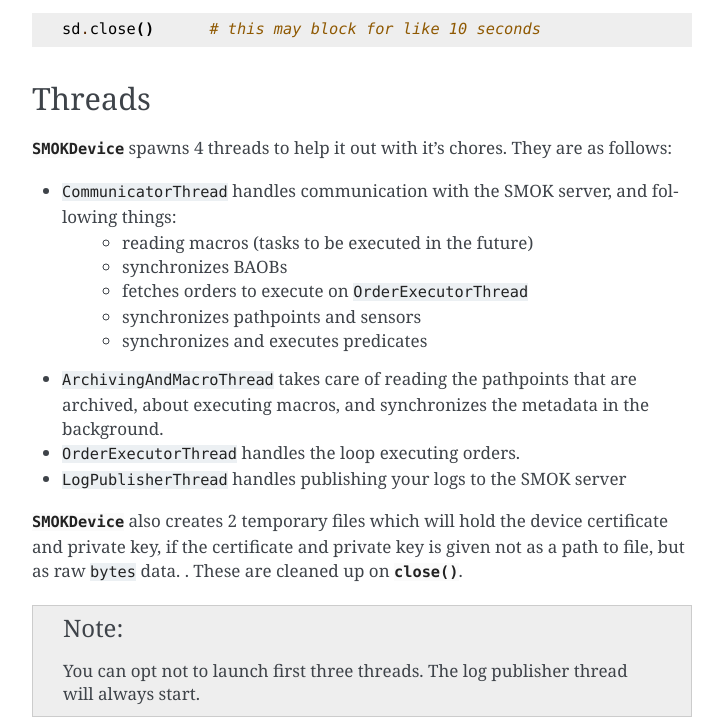
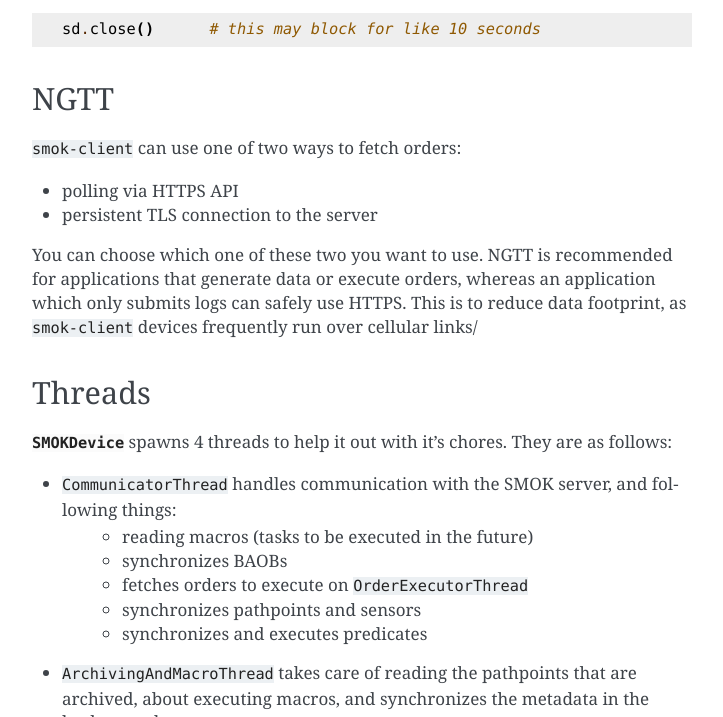
Before and after one commit to smok-serwis/smok-client, a Sphinx documentation site: the page built from docs/how-to-start.rst, in a window 1280 px wide and 900 px high, scrolled down 2722 px, cut to the strip 183-900 px from the top of the window. Shown: the whole strip, without its empty margins (388-1111 px from the left). Built offline with Sphinx 7.4.7, drawn with Linux system fonts in a browser that asks for light colours.

Commit message:
add NGTT

```diff
--- a/docs/changelog.rst
+++ b/docs/changelog.rst
@@ -1,10 +1,10 @@
 Changelog
 =========
 
-v0.14.8
-~~~~~~~
+v0.15
+~~~~~
 
-* added support for the NGTT protocol
+* added support for the NGTT protocol to this package
 * fixed the bug with loading certificates
 
 v0.14.7
--- a/docs/how-to-start.rst
+++ b/docs/how-to-start.rst
@@ -131,6 +131,19 @@
 
     sd.close()      # this may block for like 10 seconds
 
+NGTT
+----
+
+:code:`smok-client` can use one of two ways to fetch orders:
+
+* polling via HTTPS API
+* persistent TLS connection to the server
+
+You can choose which one of these two you want to use. NGTT is recommended for applications
+that generate data or execute orders, whereas an application which only submits logs can safely
+use HTTPS. This is to reduce data footprint, as :code:`smok-client` devices frequently run over
+cellular links/
+
 Threads
 -------
 
--- a/setup.cfg
+++ b/setup.cfg
@@ -35,7 +35,3 @@
 
 [bdist_wheel]
 universal = 1
-
-
-[options.extras_require]
-ngtt = ngtt
--- a/setup.py
+++ b/setup.py
@@ -4,7 +4,7 @@
 
 
 setup(version=__version__,
-      packages=find_packages(include=['smok', 'smok.*']),
+      packages=find_packages(include=['smok', 'smok.*', 'ngtt', 'ngtt.*']),
       package_data={'smok': ['certs/dev.crt', 'certs/root.crt', 'certs/rapid.crt']},
       install_requires=[line.strip() for line in open('requirements.txt', 'r').readlines() if line.strip()],
       python_requires='!=2.7.*,!=3.0.*,!=3.1.*,!=3.2.*,!=3.3.*,!=3.4.*,!=3.5.*',
--- a/smok/__init__.py
+++ b/smok/__init__.py
@@ -1 +1 @@
-__version__ = '0.14.8a3'
+__version__ = '0.15a1'
```
Also changed, not shown: 2 other files.
